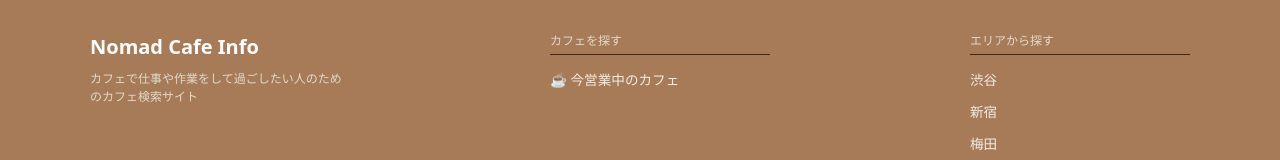
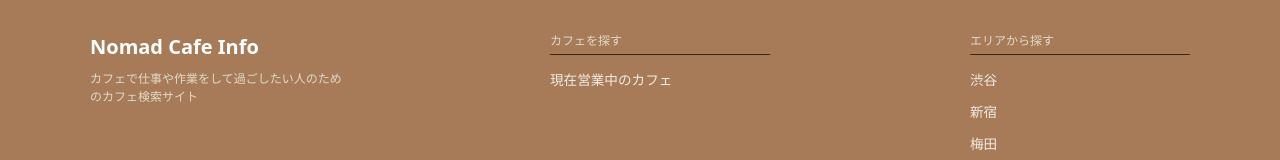
Before and after one commit to rkWebCreater/nomad-cafe-info, a Nuxt app: page / in a window 1280 px wide. Shown: the part 2627-2787 px from the top of the page. Built offline with nearby package versions, Linux system fonts and the light colour scheme; a web font is replaced by a local one.

Commit message:
Add files via upload

```diff
--- a/components/NewCafes.vue
+++ b/components/NewCafes.vue
@@ -26,7 +26,7 @@ const recoCafes = ref([
   {
     id: 3,
     name: 'GREEN SHADE CAFE',
-    areaName: '恵比寿',
+    areaName: '梅田',
     desc: '緑に囲まれたテラス席が人気のノマドカフェ。Wi-Fiも高速で快適です。',
     imageUrl: 'https://images.unsplash.com/photo-1521017432531-fbd92d768814?q=80&w=800&auto=format&fit=crop',
     rating: 4.9,        // 👈 手動指定なしの中で最高評価
@@ -35,7 +35,7 @@ const recoCafes = ref([
   {
     id: 4,
     name: 'SILENT COFFEE',
-    areaName: '梅田',
+    areaName: '福岡',
     desc: '集中作業に特化したサイレント仕様のカフェ。深煎りエスプレッソが魅力。',
     imageUrl: 'https://images.unsplash.com/photo-1442512595331-e89e73853f31?q=80&w=800&auto=format&fit=crop',
     rating: 4.6,
--- a/components/TheFooter.vue
+++ b/components/TheFooter.vue
@@ -35,7 +35,7 @@ const tagList = [
         <ul class="nav-list">
           <li>
             <NuxtLink :to="{ path: '/', hash: '#nowOpenCafe' }" class="nav-link">
-              ☕ 今営業中のカフェ
+             現在営業中のカフェ
             </NuxtLink>
           </li>
         </ul>
```
